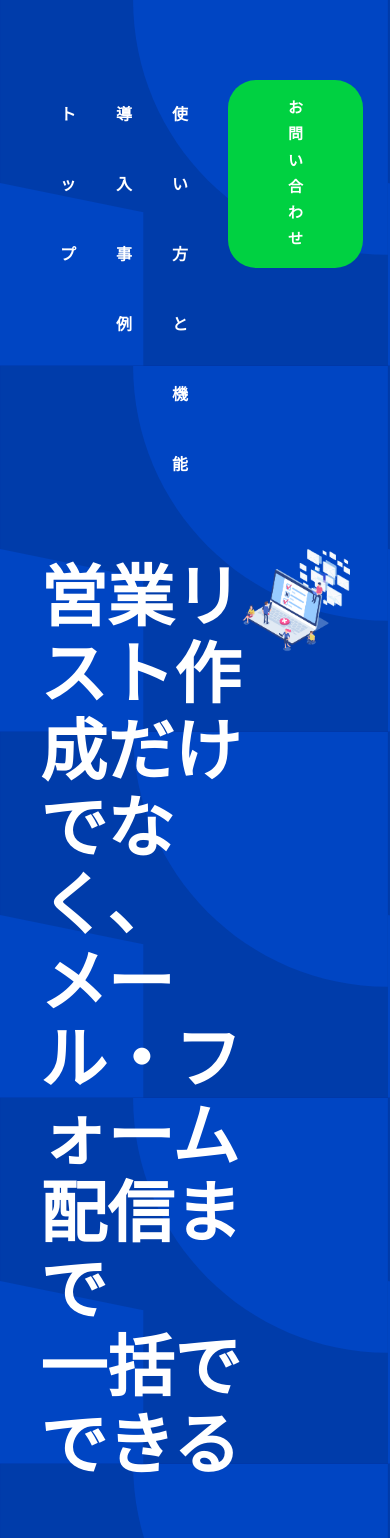
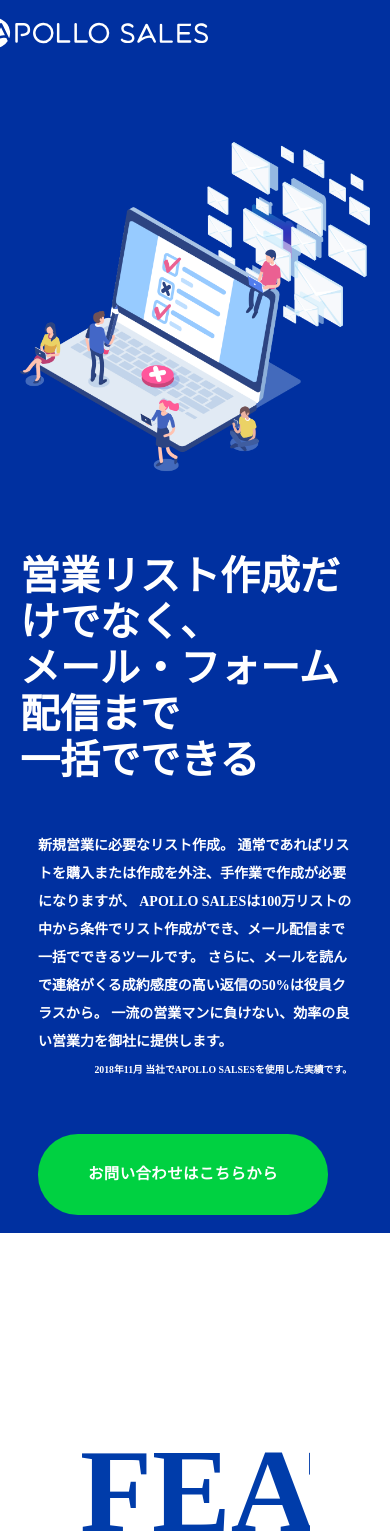
Before and after one commit to fo-ji/LP02_lesson, a React (Create React App) app: page / in a window 390 px wide. Shown: the top 1538 px of the page. Built offline with nearby package versions, Linux system fonts and the light colour scheme.

Commit message:
add header responsive

```diff
--- a/src/templates/Header.jsx
+++ b/src/templates/Header.jsx
@@ -16,6 +16,10 @@
     margin-bottom: 200px;
     padding: 60px 0 20px;
     width: 100%;
+    @media screen and (max-width: 768px) {
+      background-image: none;
+      padding: 0;
+    }
   `
 
   const NavBar = styled.div`
@@ -23,6 +27,11 @@
       display: flex;
       padding: 0 40px;
       width: 100%;
+      @media screen and (max-width: 768px) {
+        padding: 0;
+        margin-top: -30px;
+        margin-left: -20px;
+      }
     }
     h1 {
       font-size: 68px;
@@ -30,9 +39,15 @@
     }
     h1 > a > img {
       height: 45px;
+      @media screen and (max-width: 768px) {
+        height: 30px;
+      }
     }
     nav {
       line-height: 70px;
+      @media screen and (max-width: 768px) {
+        display: none;
+      }
     }
     ul {
       display: flex;
@@ -64,14 +79,24 @@
     display: flex;
     padding: 0 40px;
     width: 100%;
+    @media screen and (max-width: 768px) {
+      padding: 0 20px;
+      flex-direction: column-reverse;
+    }
   `
 
   const TextArea = styled.div`
     width: 65%;
+    @media screen and (max-width: 768px) {
+      width: 100%;
+    }
     h2 {
       font-size: 67px;
       margin: 40px 0 30px 0;
       font-weight: bold;
+      @media screen and (max-width: 768px) {
+        font-size: 40px;
+      }
     }
     p {
       font-size: 17px;
@@ -80,6 +105,11 @@
       line-height: 2em;
       padding: 18px;
       width: 80%;
+      @media screen and (max-width: 768px) {
+        font-size: 14px;
+        margin: 0;
+        width: 100%;
+      }
     }
     p > small {
       display: block;
@@ -89,11 +119,17 @@
     p > a {
       display: block;
       margin-top: 50px;
+      @media screen and (max-width: 768px) {
+        margin-top: 0;
+      }
     }
   `
 
   const ImageArea = styled.div`
     width: 35%;
+    @media screen and (max-width: 768px) {
+      width: 100%;
+    }
   `
 
   const ScrollFunction = () => {
```
